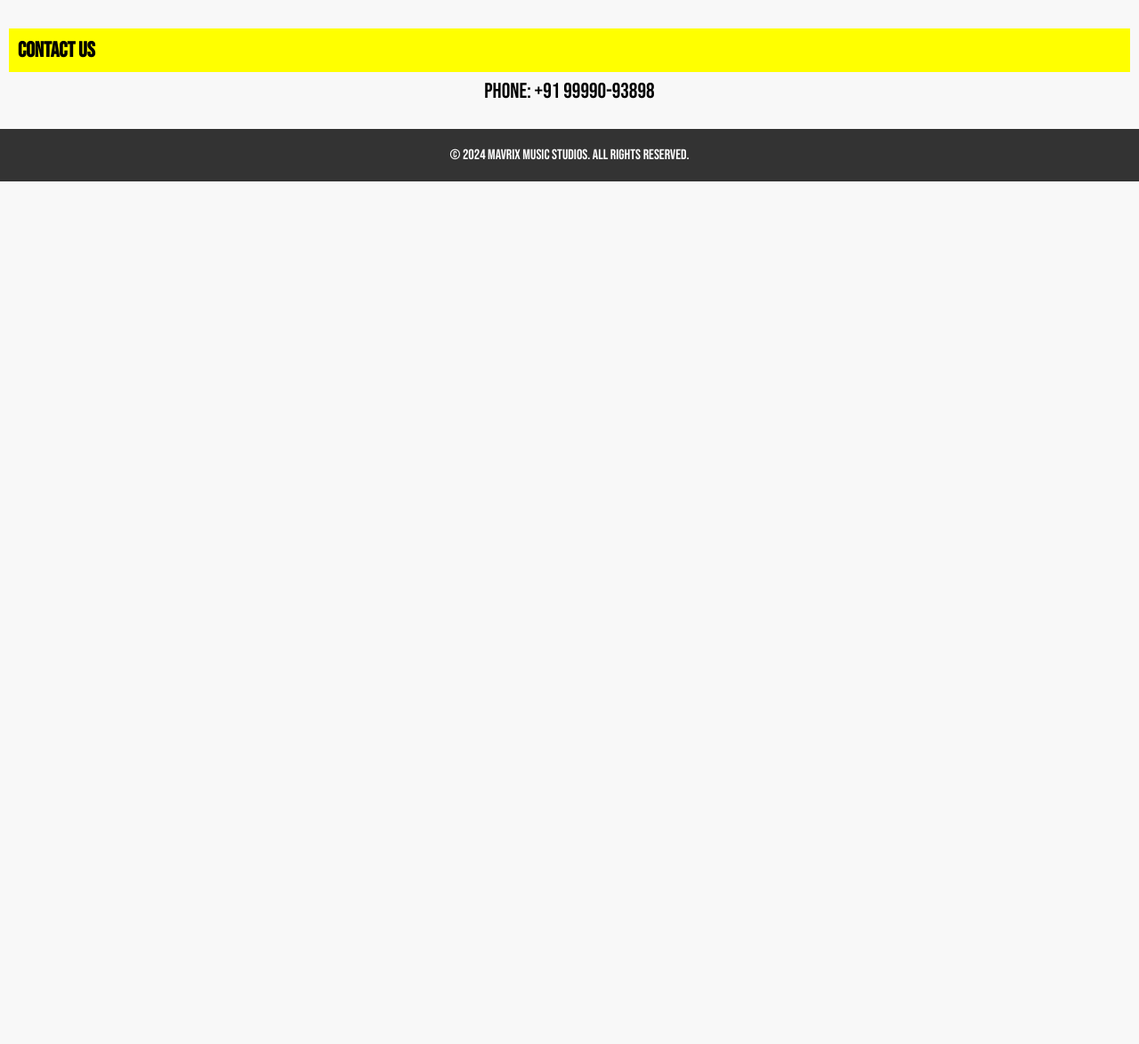
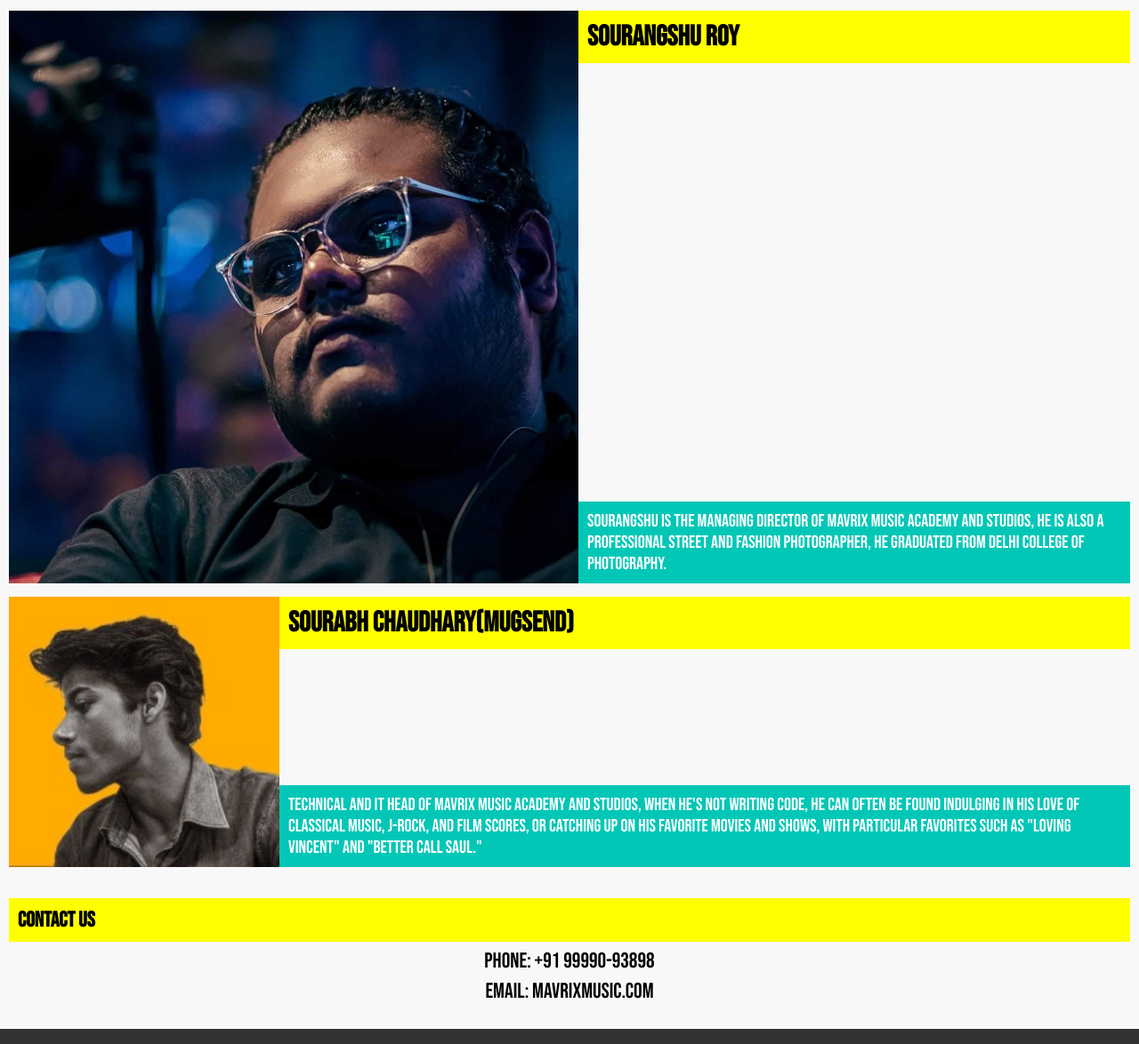
Before and after one commit to Mugsend/mavrix-music-academy, a plain HTML site: page index.html in a window 1280 px wide. Shown: the part 5739-6913 px from the top of the page at 89% size. Before the commit the page ends 5943 px from the top, so only its background shows below. Drawn offline with Linux system fonts and the light colour scheme.

Commit message:
team member add

```diff
--- a/index.html
+++ b/index.html
@@ -196,12 +196,31 @@
                     </p>
                 </div>
             </div>
+            <div class="team-member">
+                <img src="./src/team/sourangshu.jpg" alt="">
+                <div class="team-member-details">
+                    <h1>Sourangshu Roy</h1>
+                    <p>
+                        Sourangshu is the managing director of mavrix music academy and studios, he is also a professional street and fashion photographer, he graduated from delhi college of photography.
+                    </p>
+                </div>
+            </div>
+            <div class="team-member">
+                <img src="./src/team/sourabh.jpg" alt="">
+                <div class="team-member-details">
+                    <h1>Sourabh Chaudhary(Mugsend)</h1>
+                    <p>
+                        Technical and IT head of mavrix music academy and studios, when he's not writing code, he can often be found indulging in his love of classical music, J-rock, and film scores, or catching up on his favorite movies and shows, with particular favorites such as "Loving Vincent" and "Better Call Saul."
+                    </p>
+                </div>
+            </div>
         </div>
     </section>
     <section id="contact">
         <h1>Contact Us</h1>
         <div class="contact-container">
             <p>Phone: +91 99990-93898</p>
+            <p>Email: mavrixmusic.com</p>
         </div>
     </section>
 
```
Also changed, not shown: src/team/sourabh.jpg (added), src/team/sourangshu.jpg (added), styles.css (line endings or trailing spaces).
